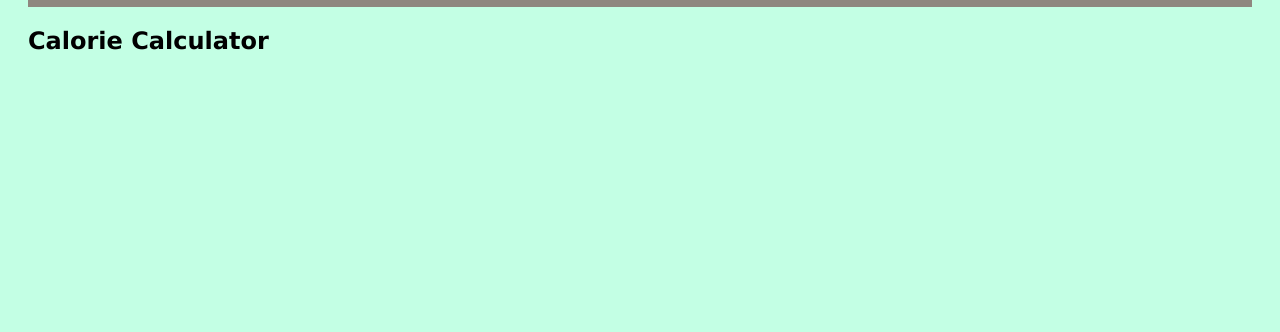
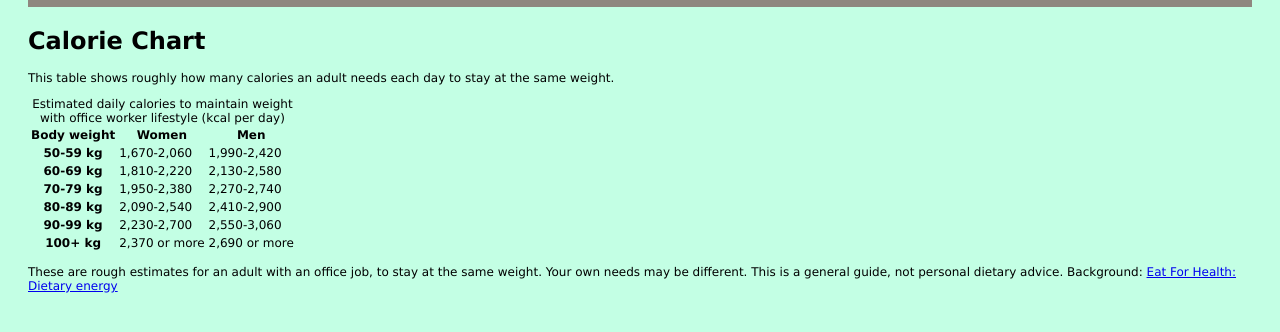
Before and after one commit to kirry-J279916/MyFit-Journey, a plain HTML site: page calculator.html in a window 1280 px wide. Shown: the part 86-418 px from the top of the page. Drawn offline with Linux system fonts and the light colour scheme.

Commit message:
add calorie chart as table instead of calculator

```diff
--- a/calculator.html
+++ b/calculator.html
@@ -18,11 +18,62 @@
         </nav>
     </header>
 
-    <main id="mainText">
-        <h1>Calorie Calculator</h1>
+	<main id="mainText">
+		<h1>Calorie Chart</h1>
+		<p>This table shows roughly how many calories an adult needs each day to stay at the same weight.</p>
 
 
-    </main>
+		<!-- (thead)table header semantic (tr)table row (th)table header text (td)table data -->
+		<table>
+			<caption>Estimated daily calories to maintain weight with office worker lifestyle (kcal per day)</caption>
+			<thead>
+				<tr>
+					<th>Body weight</th>
+					<th>Women</th>
+					<th>Men</th>
+				</tr>
+			</thead>
+
+			<tbody>
+				<tr>
+					<th>50-59 kg</th>
+					<td>1,670-2,060</td>
+					<td>1,990-2,420</td>
+				</tr>
+				<tr>
+					<th>60-69 kg</th>
+					<td>1,810-2,220</td>
+					<td>2,130-2,580</td>
+				</tr>
+				<tr>
+					<th>70-79 kg</th>
+					<td>1,950-2,380</td>
+					<td>2,270-2,740</td>
+				</tr>
+				<tr>
+					<th>80-89 kg</th>
+					<td>2,090-2,540</td>
+					<td>2,410-2,900</td>
+				</tr>
+				<tr>
+					<th>90-99 kg</th>
+					<td>2,230-2,700</td>
+					<td>2,550-3,060</td>
+				</tr>
+				<tr>
+					<th>100+ kg</th>
+					<td>2,370 or more</td>
+					<td>2,690 or more</td>
+				</tr>
+			</tbody>
+		</table>
+
+		<p>These are rough estimates for an adult with an office job, to stay at the same weight. Your own needs may be
+			different. This is a general guide, not personal dietary advice.
+			Background: <a target="_blank"
+				href="https://www.eatforhealth.gov.au/nutrient-reference-values/nutrients/dietary-energy">Eat For
+				Health: Dietary energy</a></p>
+	</main>
 
 </body>
 </html>
```
